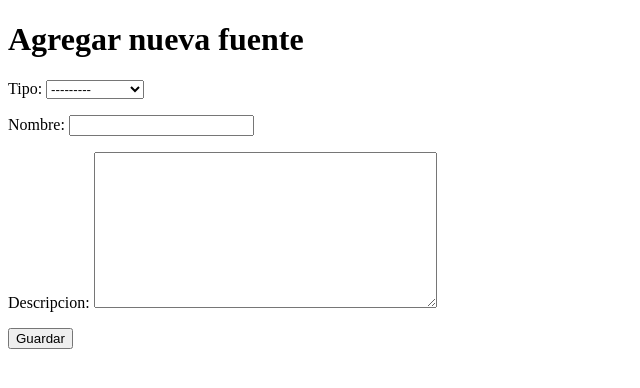
After one commit to 667r/GRUPO14-ISW20251, a Django app: page /fuentes/nueva/ in a window 1280 px wide. The commit adds this page. Shown: the top 388 px of the page, without its empty margins (0-640 px from the left). Run offline with Django 5.2, Linux system fonts and the light colour scheme.

Commit message:
hu implementada

```diff
--- /dev/null
+++ b/media/media/fuentes/fuente_prueba.csv
@@ -0,0 +1,4 @@
+Título,Autor,Fecha,Resumen
+Avance en biotecnología,Dr. A,2025-04-01,Se descubrió una nueva enzima que mejora la resistencia a plagas.
+Nueva patente agrícola,Ing. B,2025-04-10,Una empresa nacional patentó un nuevo sistema de riego inteligente.
+Informe climático,ClimaChile,2025-04-15,El informe muestra tendencias de sequía en la zona centro-sur.
--- /dev/null
+++ b/media/media/fuentes/fuente_prueba_pPqmcQx.csv
@@ -0,0 +1,4 @@
+Título,Autor,Fecha,Resumen
+Avance en biotecnología,Dr. A,2025-04-01,Se descubrió una nueva enzima que mejora la resistencia a plagas.
+Nueva patente agrícola,Ing. B,2025-04-10,Una empresa nacional patentó un nuevo sistema de riego inteligente.
+Informe climático,ClimaChile,2025-04-15,El informe muestra tendencias de sequía en la zona centro-sur.
--- a/vigifia/settings.py
+++ b/vigifia/settings.py
@@ -41,9 +41,12 @@ INSTALLED_APPS = [
     'django.contrib.messages',
     'django.contrib.staticfiles',
     'vigifia_app',
+    'rest_framework',
+    'corsheaders'
 ]
 
 MIDDLEWARE = [
+    'corsheaders.middleware.CorsMiddleware',
     'django.middleware.security.SecurityMiddleware',
     'django.contrib.sessions.middleware.SessionMiddleware',
     'django.middleware.common.CommonMiddleware',
@@ -72,7 +75,7 @@ TEMPLATES = [
 ]
 
 WSGI_APPLICATION = 'vigifia.wsgi.application'
-
+CORS_ALLOW_ALL_ORIGINS = True
 
 # Database
 # https://docs.djangoproject.com/en/5.1/ref/settings/#databases
--- a/vigifia_app/forms.py
+++ b/vigifia_app/forms.py
@@ -0,0 +1,8 @@
+
+from django import forms
+from .models import FuenteExterna
+
+class FuenteExternaForm(forms.ModelForm):
+    class Meta:
+        model = FuenteExterna
+        fields = ['tipo', 'archivo_csv', 'url_api', 'nombre', 'descripcion']
--- a/vigifia_app/models.py
+++ b/vigifia_app/models.py
@@ -1,6 +1,24 @@
 from django.db import models
+from django.contrib.auth.models import User
 
-# Create your models here.
+class FuenteExterna(models.Model):
+    TIPO_CHOICES = [
+        ('csv', 'Archivo CSV'),
+        ('api', 'API Externa'),
+    ]
+
+    tipo = models.CharField(max_length=10, choices=TIPO_CHOICES)
+    archivo_csv = models.FileField(upload_to='fuentes/', blank=True, null=True)
+    nombre = models.CharField(max_length=100)
+    fecha_subida = models.DateTimeField(auto_now_add=True)
+    descripcion = models.TextField(blank=True)
+    usuario = models.ForeignKey(User, on_delete=models.CASCADE)
+    url_api = models.URLField(blank=True, null=True)
+
+
+
+    def __str__(self):
+        return f"{self.nombre} ({self.tipo})"
 
 class Boletin(models.Model):
     CATEGORIAS = [
--- a/vigifia_app/templates/boletines.html
+++ b/vigifia_app/templates/boletines.html
@@ -21,6 +21,9 @@
                     </li>
                     <li class="nav-item">
                         <a class="nav-link active" aria-current="page" href="#">Boletines</a>
+                    </li>
+                    <li class="nav-item">
+                        <a class="nav-link" href="{% url 'crear_boletin' %}">Crear Boletín</a>
                     </li>
                 </ul>
             </div>
--- a/vigifia_app/templates/crear_boletin.html
+++ b/vigifia_app/templates/crear_boletin.html
@@ -56,7 +56,7 @@
                     {% endfor %}
                 </div>
             {% endfor %}
-            <button type="submit" class="btn btn-primary">Crear Boletín</button>
+            <button class="button button--pan"><span>Upload</span></button>
         </form>
     </div>
 
--- /dev/null
+++ b/vigifia_app/templates/crear_fuente.html
@@ -0,0 +1,39 @@
+
+<!DOCTYPE html>
+<html>
+<head>
+    <title>Subir Fuente Externa</title>
+    <script>
+        function toggleInputs() {
+            var tipo = document.getElementById("id_tipo").value;
+            document.getElementById("csv_field").style.display = (tipo === "csv") ? "block" : "none";
+            document.getElementById("api_field").style.display = (tipo === "api") ? "block" : "none";
+        }
+        window.addEventListener("DOMContentLoaded", toggleInputs);
+    </script>
+</head>
+<body>
+    <h1>Agregar nueva fuente</h1>
+    <form method="post" enctype="multipart/form-data">
+        {% csrf_token %}
+        <p>{{ form.tipo.label_tag }} {{ form.tipo }}</p>
+
+        <div id="csv_field" style="display:none;">
+            <p>{{ form.archivo_csv.label_tag }} {{ form.archivo_csv }}</p>
+        </div>
+
+        <div id="api_field" style="display:none;">
+            <p>{{ form.url_api.label_tag }} {{ form.url_api }}</p>
+        </div>
+
+        <p>{{ form.nombre.label_tag }} {{ form.nombre }}</p>
+        <p>{{ form.descripcion.label_tag }} {{ form.descripcion }}</p>
+
+        <button type="submit">Guardar</button>
+    </form>
+
+    <script>
+        document.getElementById("id_tipo").addEventListener("change", toggleInputs);
+    </script>
+</body>
+</html>
--- a/vigifia_app/templates/index.html
+++ b/vigifia_app/templates/index.html
@@ -53,8 +53,9 @@
             <div class="col-md-4">
                 <h3>Barra lateral</h3>
                 <ul class="list-group">
-                    <li class="list-group-item"><a href="/boletines/">Boletines Informativos</a></li>
+                    <li class="list-group-item"><a href="{% url 'boletines' %}">Boletines Informativos</a></li>
                     <li class="list-group-item"><a href="{% url 'crear_boletin' %}">Crear Nuevo Boletín</a></li>
+                    <li class="list-group-item"><a href="{% url 'listar_fuentes' %}">Fuentes</a></li>
                     <li class="list-group-item">Soporte Técnico</li>
                 </ul>
             </div>
--- a/vigifia_app/urls.py
+++ b/vigifia_app/urls.py
@@ -1,10 +1,19 @@
 from django.urls import path
 from . import views
+from .views import api_fuentes
+from vigifia_app.views import api_ping
 
 urlpatterns = [
     path('', views.index, name='index'),
+    path('api/ping/', api_ping),
+    path('api/fuentes/', api_fuentes, name='api_fuentes'),
     path('boletines/', views.boletines, name='boletines'),
     path('crear-boletin/', views.crear_boletin, name='crear_boletin'),
     path('login/', views.login_view, name='login'),  # Página de inicio de sesión
     path('signup/', views.signup, name='signup'),  # Página de creación de cuenta
+    path('media/fuentes/vista/<int:fuente_id>/', views.vista_csv, name='vista_csv'),
+    path('fuentes/', views.listar_fuentes, name='listar_fuentes'),
+    path('fuentes/nueva/', views.crear_fuente, name='crear_fuente'),
+    path('fuentes/eliminar/<int:fuente_id>/', views.eliminar_fuente, name='eliminar_fuente'),
+
 ]
--- a/vigifia_app/views.py
+++ b/vigifia_app/views.py
@@ -1,12 +1,30 @@
-from django.shortcuts import render
+from django.shortcuts import render, redirect, get_object_or_404
 from django.http import HttpResponse
 from .models import Boletin
 from django.db.models import Q
 from django import forms
 from django.contrib import messages
-from django.shortcuts import redirect
 from django.contrib.auth import login, authenticate
 from django.contrib.auth.forms import AuthenticationForm, UserCreationForm
+from .forms import FuenteExternaForm
+from .models import FuenteExterna
+import csv
+from django.contrib import messages
+import pandas as pd
+from rest_framework.decorators import api_view
+from rest_framework.response import Response
+from .serializers import FuenteExternaSerializer
+
+
+@api_view(['GET'])
+def api_fuentes(request):
+    fuentes = FuenteExterna.objects.all()
+    serializer = FuenteExternaSerializer(fuentes, many=True)
+    return Response(serializer.data)
+
+@api_view(['GET'])
+def api_ping(request):
+    return Response({"message": "Hola desde Django 👋"})
 
 def index(request):
     return render(request, 'index.html')
@@ -84,3 +102,44 @@ def crear_boletin(request):
     else:
         form = BoletinForm()
     return render(request, 'crear_boletin.html', {'form': form})
+
+def vista_csv(request, fuente_id):
+    fuente = get_object_or_404(FuenteExterna, id=fuente_id)
+    if fuente.archivo_csv and fuente.tipo == 'csv':
+        try:
+            df = pd.read_csv(fuente.archivo_csv.path)
+            headers = df.columns.tolist()
+            rows = df.values.tolist()
+            context = {
+                'fuente': fuente,
+                'headers': headers,
+                'rows': rows
+            }
+            return render(request, 'vista_csv.html', context)
+        except Exception as e:
+            return render(request, 'vista_csv.html', {'error': str(e)})
+    else:
+        return render(request, 'vista_csv.html', {'error': 'No es un archivo CSV válido.'})
+
+def listar_fuentes(request):
+    fuentes = FuenteExterna.objects.all().order_by('-fecha_subida')
+    return render(request, 'listar_fuentes.html', {'fuentes': fuentes})
+
+def crear_fuente(request):
+    if request.method == 'POST':
+        form = FuenteExternaForm(request.POST, request.FILES)
+        if form.is_valid():
+            fuente = form.save(commit=False)
+            fuente.usuario = request.user
+            fuente.save()
+            messages.success(request, "Fuente agregada exitosamente.")
+            return redirect('listar_fuentes')
+    else:
+        form = FuenteExternaForm()
+    return render(request, 'crear_fuente.html', {'form': form})
+
+def eliminar_fuente(request, fuente_id):
+    fuente = get_object_or_404(FuenteExterna, id=fuente_id)
+    fuente.delete()
+    messages.success(request, "Fuente eliminada.")
+    return redirect('listar_fuentes')
```
Also changed, not shown: requirements.txt (+9 -0 lines), vigifia_app/serializers.py (added, +7 -0 lines), vigifia_app/templates/listar_fuentes.html (added, +36 -0 lines), vigifia_app/templates/subir_datos.html (added, +39 -0 lines), vigifia_app/templates/vista_csv.html (added, +45 -0 lines), vigifia_app/migrations/0008_fuenteexterna.py (added).
